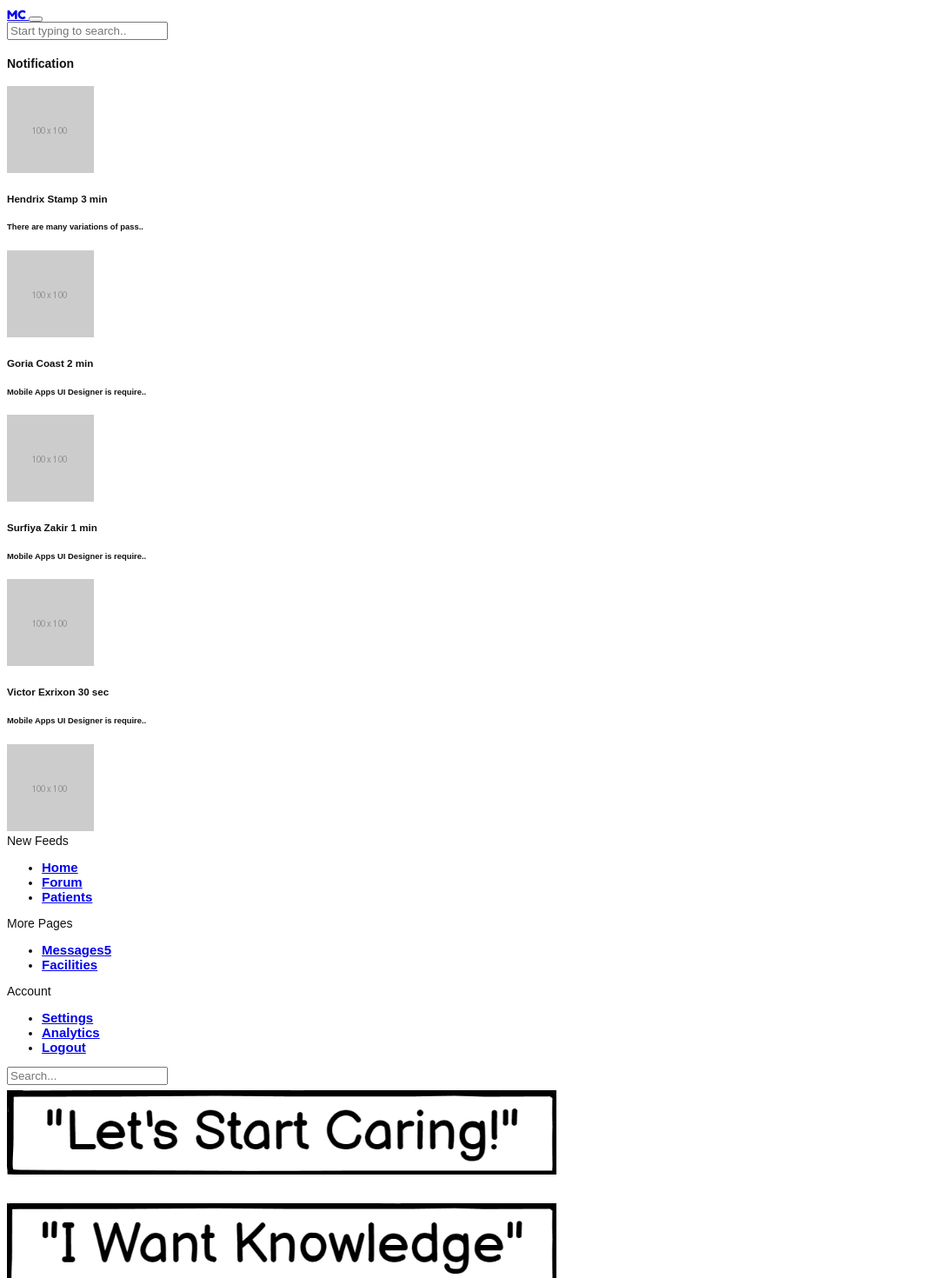
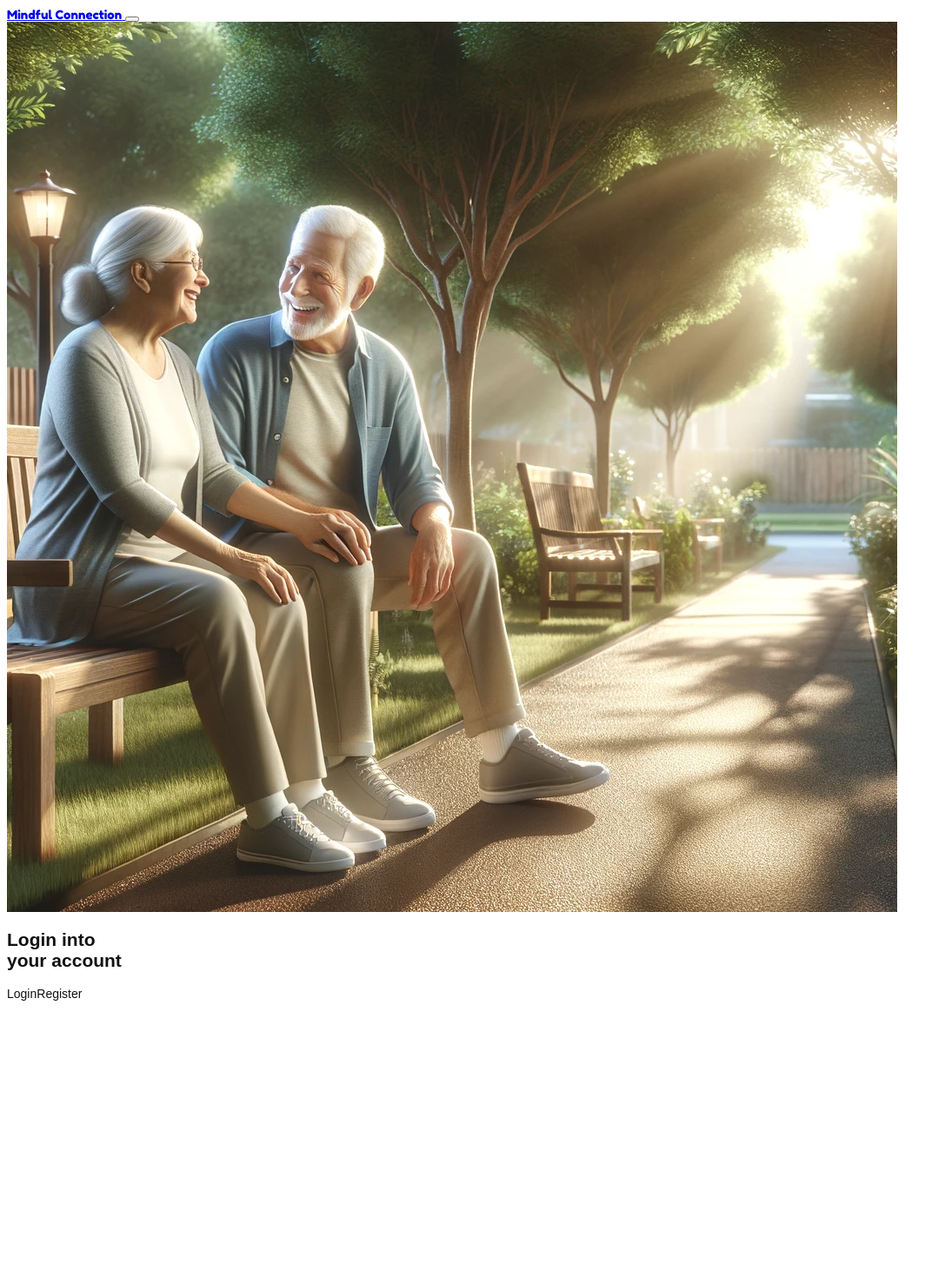
Before and after one commit to ENSF609Hackathon/MindfulConnectionSPA, a React (Create React App) app: page / in a window 1280 px wide. Shown: the top 1470 px of the page at 87% size, without its empty margins (0-1087 px from the left). Built offline with nearby package versions, Linux system fonts and the light colour scheme; the HTML template or start-up script is replaced by a standard one.

Commit message:
fixed home page.

```diff
--- a/src/pages/Home.js
+++ b/src/pages/Home.js
@@ -1,5 +1,7 @@
 import React, { Component , Fragment } from "react";
 import { Link } from 'react-router-dom';
+import { useAuth0 } from '@auth0/auth0-react';
+
 
 import Header from '../components/Header';
 import Leftnav from '../components/Leftnav';
@@ -19,9 +21,17 @@ import Storyslider from '../components/Storyslider';
 import Postview from '../components/Postview';
 import Load from '../components/Load';
 import Profilephoto from '../components/Profilephoto';
+import baseImage from "../assets/loginPeople.webp";
 
-class Home extends Component {
-    render() {
+const Home = () =>  {
+
+    const { isAuthenticated, isLoading, user, loginWithRedirect } = useAuth0();
+
+    if(isLoading){
+        return<div>Loading..</div>
+    }
+
+    if(isAuthenticated){
         return (
             <Fragment>
                 <Header />
@@ -53,7 +63,41 @@ class Home extends Component {
                 <Appfooter />
             </Fragment>
         );
+    } else {
+        return(
+            <Fragment>
+                <div className="main-wrap">
+                    <div className="nav-header bg-transparent shadow-none border-0">
+                        <div className="nav-top w-100">
+                            <a href="/"><i className="feather-heart text-success display1-size me-2 ms-0"></i><span className="d-inline-block fredoka-font ls-3 fw-600 text-current font-xxl logo-text mb-0">Mindful Connection</span> </a>
+                            <button className="nav-menu me-0 ms-auto"></button>
+
+                            {/*<a onClick={handlesLogout} className="header-btn d-none d-lg-block bg-dark fw-500 text-white font-xsss p-3 ms-auto w100 text-center lh-20 rounded-xl">Login</a>*/}
+                            {/*<a href="/register" className="header-btn d-none d-lg-block bg-current fw-500 text-white font-xsss p-3 ms-2 w100 text-center lh-20 rounded-xl">Register</a>*/}
+                        </div>
+                    </div>
+                    <div className="row">
+                        <img className="col-xl-5 d-none d-xl-block p-0 vh-90 bg-image-cover bg-no-repeat" alt='happy people' src={baseImage}></img>
+                        <div className="col-xl-7 vh-100 align-items-center d-flex bg-white rounded-3 overflow-hidden">
+                            <div className="card shadow-none border-0 ms-auto me-auto login-card">
+                                <div className="card-body rounded-0 text-left">
+                                    <h2 className="fw-700 display1-size display2-md-size mb-3">Login into <br />your account</h2>
+                                    <div>
+                                        <a onClick={loginWithRedirect} className="bg-dark fw-500 text-white font-xsss p-3 ms-auto w100 text-center lh-20 rounded-xl">Login</a>
+                                        <a onClick={loginWithRedirect} className="bg-current fw-500 text-white font-xsss p-3 ms-2 w100 text-center lh-20 rounded-xl">Register</a>
+                                    </div>
+                                </div>
+                            </div>
+                        </div>
+
+                    </div>
+                </div>
+            </Fragment>
+        )
     }
+
+
+
 }
 
 
```
Lines whose indentation alone changed are shown as unchanged.
